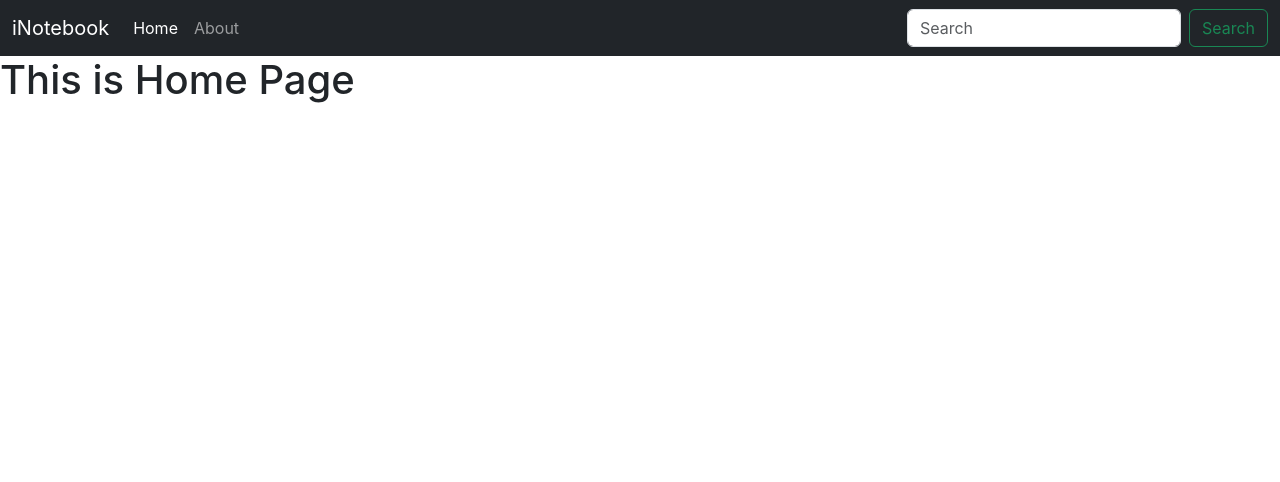
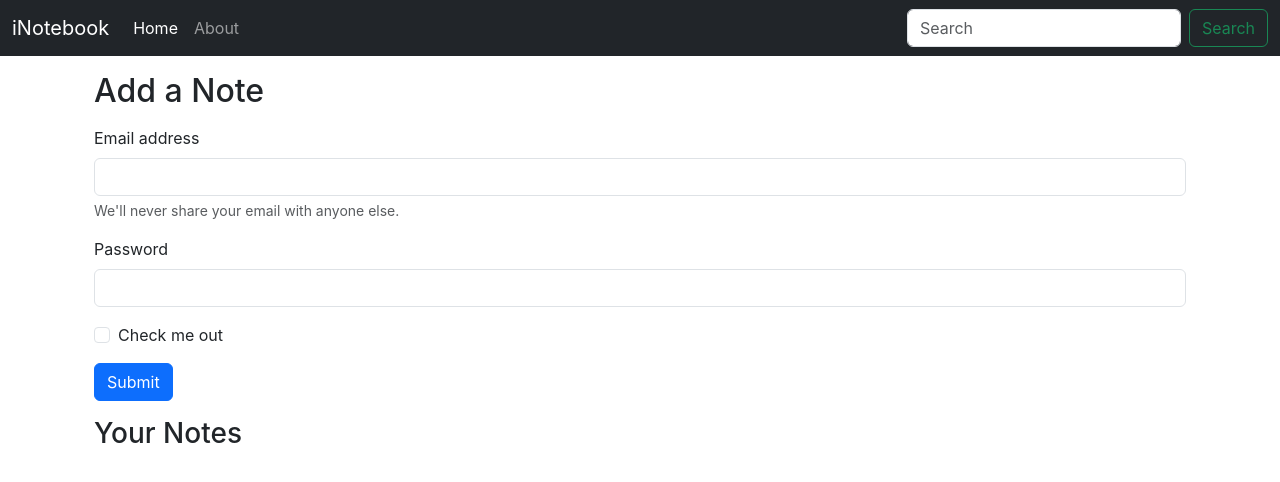
Before and after one commit to Dharmik13/inotebook, a React (Create React App) app: page / in a window 1280 px wide. Shown: the top 482 px of the page. Built offline with nearby package versions, Linux system fonts and the light colour scheme.

Commit message:
taking some Content into the Home.js File, create Home.js File , inside this we crate One Form which used to add a note and display Your Notes.

```diff
--- a/src/App.js
+++ b/src/App.js
@@ -17,10 +17,12 @@
       <NoteState>
         <Router>
           <Navbar />
-          <Routes>
-            <Route exact path='/' element={<Home />} />
-            <Route exact path='/about' element={<About />} />
-          </Routes>
+          <div className="container">
+            <Routes>
+              <Route exact path='/' element={<Home />} />
+              <Route exact path='/about' element={<About />} />
+            </Routes>
+          </div>
         </Router >
       </NoteState>
 
--- a/src/components/Home.js
+++ b/src/components/Home.js
@@ -3,7 +3,31 @@
 const Home = () => {
     return (
         <div>
-            <h1>This is Home Page</h1>
+            <div className="container my-3">
+                <h2>Add a Note</h2>
+                <form className='my-3'>
+                    <div className="mb-3">
+
+                        <label for="exampleInputEmail1" className="form-label">Email address</label>
+                        <input type="email" className="form-control" id="exampleInputEmail1" aria-describedby="emailHelp" />
+                        <div id="emailHelp" className="form-text">We'll never share your email with anyone else.</div>
+                    </div>
+                    <div className="mb-3">
+                        <label for="exampleInputPassword1" className="form-label">Password</label>
+                        <input type="password" className="form-control" id="exampleInputPassword1" />
+                    </div>
+                    <div className="mb-3 form-check">
+                        <input type="checkbox" className="form-check-input" id="exampleCheck1" />
+                        <label className="form-check-label" for="exampleCheck1">Check me out</label>
+                    </div>
+                    <button type="submit" className="btn btn-primary">Submit</button>
+                </form>
+            </div>
+
+            <div className="container my-3">
+                <h3>Your Notes</h3>
+            </div>
+
         </div>
     )
 }
```
